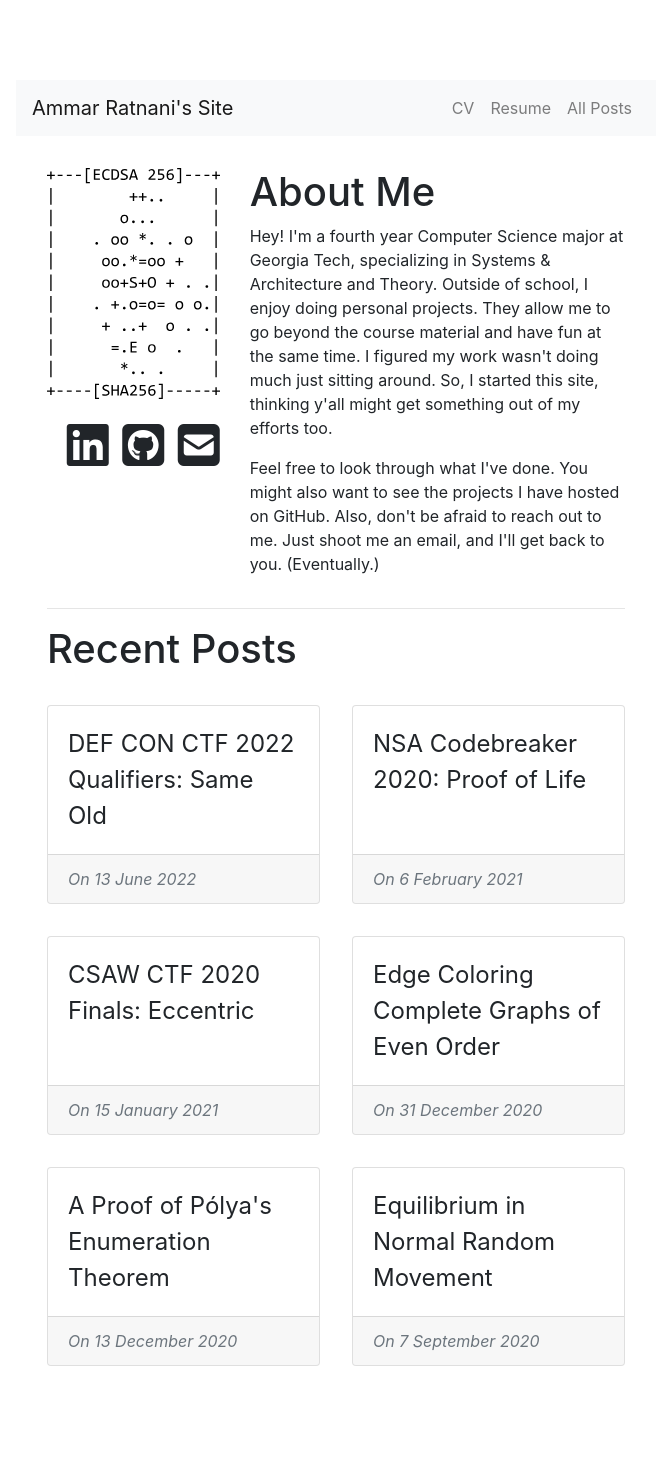
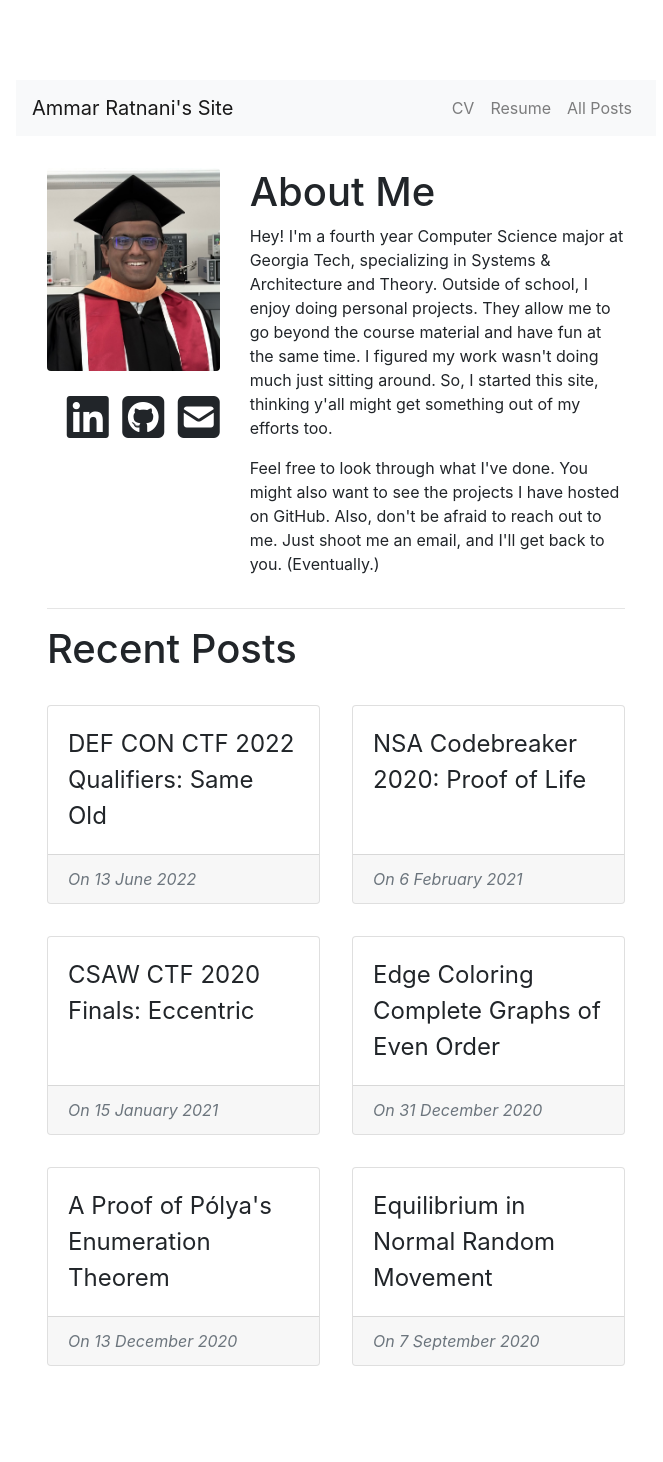
Before and after one commit to ammrat13/ammrat13.github.io, a Jekyll site: the page built from index.html, in a window 1280 px wide. Shown: the whole page, without its empty margins (304-967 px from the left). Built offline with Jekyll 4.4.1, drawn with Linux system fonts in a browser that asks for light colours; nearby versions of some CDN libraries.

Commit message:
Update photo

```diff
--- a/index.html
+++ b/index.html
@@ -9,7 +9,7 @@ libs: [postsel, fa]
     <div class="row">
 
         <div class="col-xl-4">
-            <img id="profileImg" src="/assets/img/profile.svg" alt="A picture of me" class="rounded"/>
+            <img id="profileImg" src="/assets/img/profile.jpg" alt="A picture of me" class="rounded"/>
 
             <!-- Have the social media links be clickable -->
             <div id="socialMediaLinks">
```
Also changed, not shown: assets/img/profile.jpg (added), assets/img/profile.svg (deleted).
